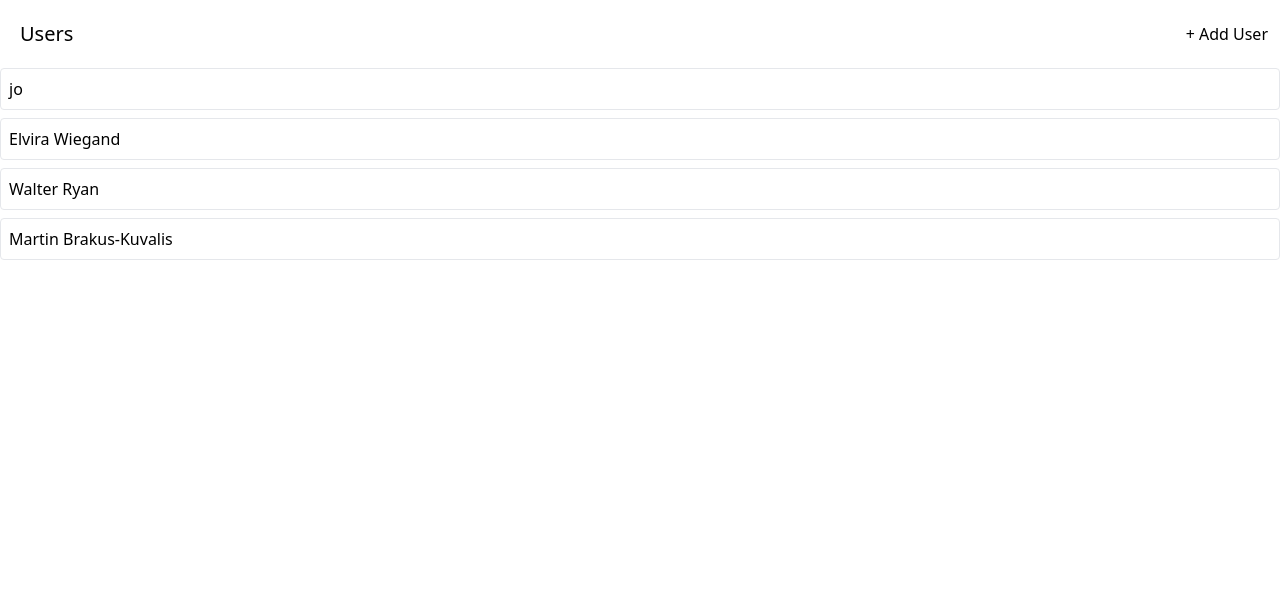
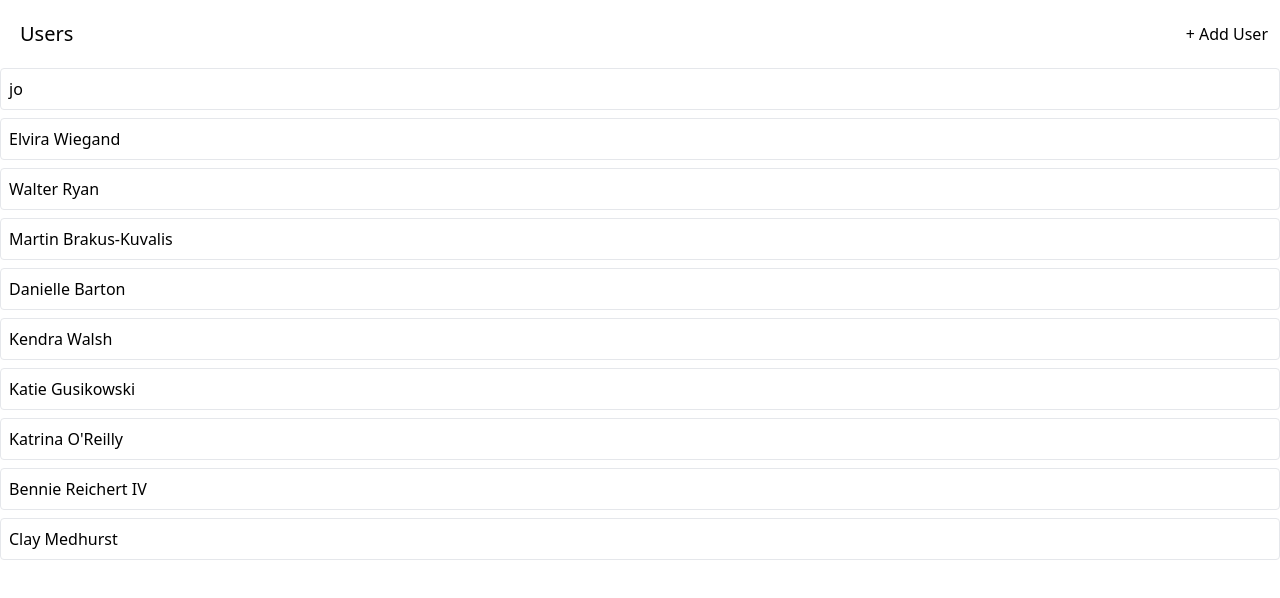
Before and after one commit to haileyesuschekol/rtk-query, a React (Vite) app: page / in a window 1280 px wide. Shown: the top 598 px of the page. Built offline with nearby package versions, Linux system fonts and the light colour scheme; data requests are answered from the project's data file.

Commit message:
add disabled functionality for button

```diff
--- a/db.json
+++ b/db.json
@@ -4,7 +4,6 @@
       "id": "1",
       "name": "jo"
     },
-
     {
       "id": "sU_gPNbROr97bJo95RpLG",
       "name": "Elvira Wiegand"
@@ -16,6 +15,30 @@
     {
       "id": "LHw2LdRc45-z6IBilx6qd",
       "name": "Martin Brakus-Kuvalis"
+    },
+    {
+      "id": "Tk71xPt3GwHB5O39V5TnZ",
+      "name": "Danielle Barton"
+    },
+    {
+      "id": "RwLwA7BJyPVjY1OSWJPig",
+      "name": "Kendra Walsh"
+    },
+    {
+      "id": "VrtBrZ4bSntL9w3S_qx4A",
+      "name": "Katie Gusikowski"
+    },
+    {
+      "id": "-VkmMMRssGNUCBVpthPG2",
+      "name": "Katrina O'Reilly"
+    },
+    {
+      "id": "1LsJN6SS63XtDbinOD7HU",
+      "name": "Bennie Reichert IV"
+    },
+    {
+      "id": "Ri6cGSHGOaTp8W1_ZiHxm",
+      "name": "Clay Medhurst"
     }
   ],
   "albums": [],
--- a/src/components/UsersList.jsx
+++ b/src/components/UsersList.jsx
@@ -64,7 +64,9 @@ const UsersList = () => {
       <div className="flex flex-row justify-between m-3">
         <h1 className="m-2 text-xl">Users</h1>
         {creatingUserError && "error occur"}
-        <button onClick={handleUserAdd}>{btn}</button>
+        <button onClick={handleUserAdd} disabled={isCreatingUser}>
+          {btn}
+        </button>
       </div>
       {renderedUsers}
     </>
```
